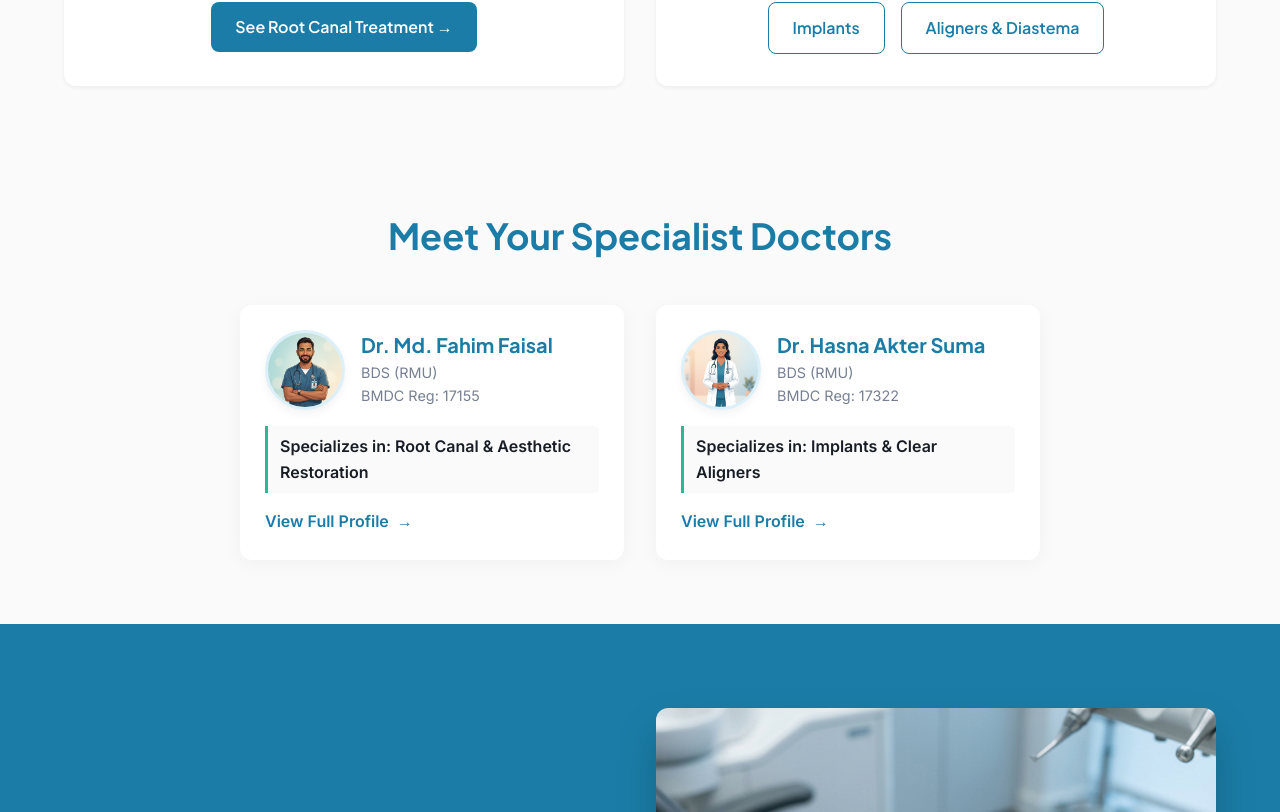
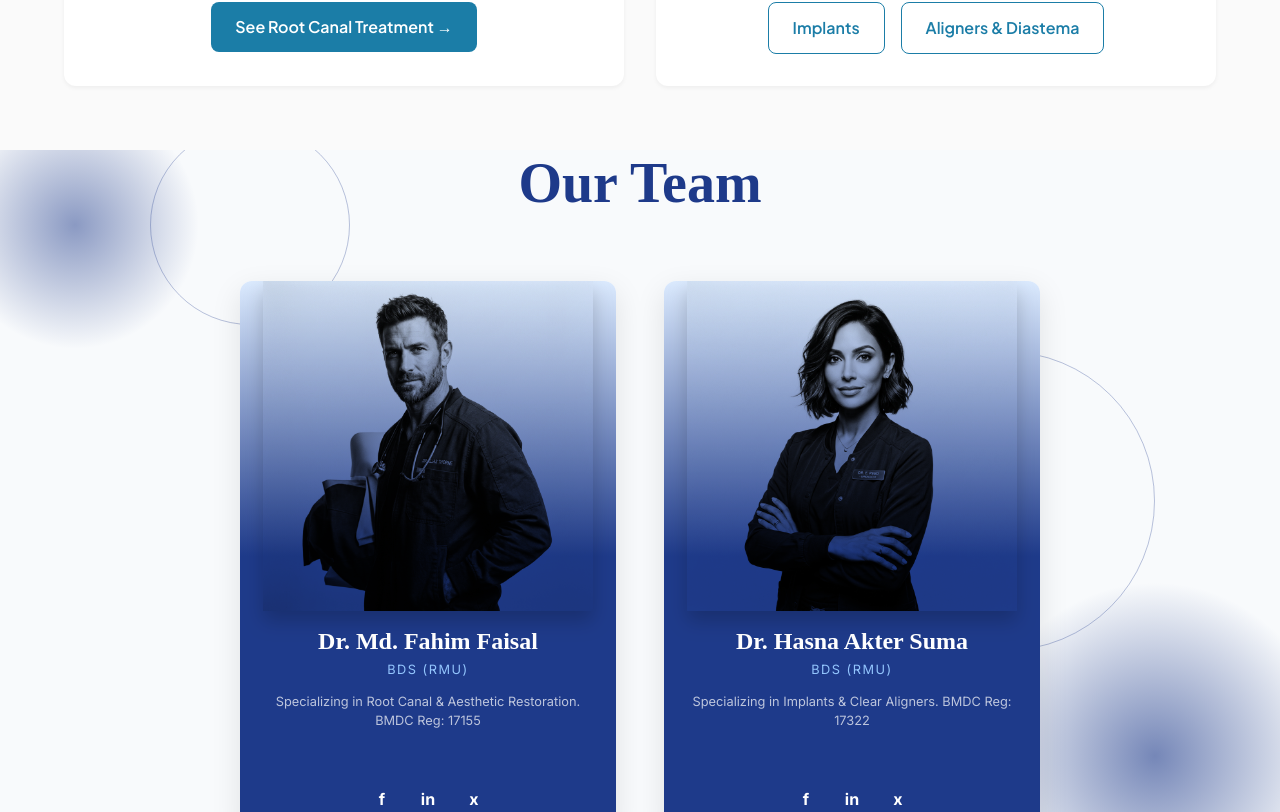
Before and after one commit to farad-alam/DentalArena, a Next.js app: page / in a window 1280 px wide. Shown: the part 1819-2631 px from the top of the page. Built offline with nearby package versions, Linux system fonts and the light colour scheme.

Commit message:
feat: redesign doctors section with abstract blue background and gradient cards

```diff
--- a/src/app/page.module.css
+++ b/src/app/page.module.css
@@ -456,6 +456,73 @@
   font-size: 1.1rem;
 }
 
+.teamSection {
+  position: relative;
+  background-color: #f8fafc;
+  padding: var(--spacing-20) 0;
+  overflow: hidden;
+}
+
+.teamBackground {
+  position: absolute;
+  top: 0;
+  left: 0;
+  width: 100%;
+  height: 100%;
+  z-index: 1;
+}
+
+.bgCircleTopLeft {
+  position: absolute;
+  top: -50px;
+  left: -50px;
+  width: 250px;
+  height: 250px;
+  border-radius: 50%;
+  background: radial-gradient(circle, rgba(30, 58, 138, 0.5) 0%, rgba(30, 58, 138, 0) 70%);
+}
+
+.bgCircleTopLeft::before {
+  content: '';
+  position: absolute;
+  top: 10%;
+  left: 80%;
+  width: 200px;
+  height: 200px;
+  border-radius: 50%;
+  border: 1px solid rgba(30, 58, 138, 0.3);
+}
+
+.bgCircleBottomRight {
+  position: absolute;
+  bottom: -100px;
+  right: -50px;
+  width: 350px;
+  height: 350px;
+  border-radius: 50%;
+  background: radial-gradient(circle, rgba(30, 58, 138, 0.6) 0%, rgba(30, 58, 138, 0) 70%);
+}
+
+.bgCircleBottomRight::after {
+  content: '';
+  position: absolute;
+  bottom: 80%;
+  right: 50%;
+  width: 300px;
+  height: 300px;
+  border-radius: 50%;
+  border: 1px solid rgba(30, 58, 138, 0.3);
+}
+
+.teamTitle {
+  font-family: 'Times New Roman', Times, serif;
+  font-size: 3.5rem;
+  color: #1e3a8a;
+  text-align: center;
+  margin-bottom: var(--spacing-16);
+  font-weight: 700;
+}
+
 .doctorsGrid {
   display: grid;
   grid-template-columns: 1fr;
@@ -467,6 +534,7 @@
 @media (min-width: 768px) {
   .doctorsGrid {
     grid-template-columns: 1fr 1fr;
+    gap: var(--spacing-12);
   }
 }
 
--- a/src/app/page.tsx
+++ b/src/app/page.tsx
@@ -126,23 +126,27 @@ export default function Home() {
       </section>
 
       {/* 5. Meet Your Doctors */}
-      <section className={styles.section}>
-        <div className="container">
-          <h2 className={styles.sectionTitle}>Meet Your Specialist Doctors</h2>
+      <section className={styles.teamSection}>
+        <div className={styles.teamBackground}>
+           <div className={styles.bgCircleTopLeft}></div>
+           <div className={styles.bgCircleBottomRight}></div>
+        </div>
+        <div className="container" style={{ position: 'relative', zIndex: 2 }}>
+          <h2 className={styles.teamTitle}>Our Team</h2>
           <div className={styles.doctorsGrid}>
             <DoctorCard
               name="Dr. Md. Fahim Faisal"
               credentials="BDS (RMU)"
               bmdc="17155"
               specialization="Root Canal & Aesthetic Restoration"
-              imageUrl="/images/doctor_male.png"
+              imageUrl="/images/doctor_male_bw.png"
             />
             <DoctorCard
               name="Dr. Hasna Akter Suma"
               credentials="BDS (RMU)"
               bmdc="17322"
               specialization="Implants & Clear Aligners"
-              imageUrl="/images/doctor_female.png"
+              imageUrl="/images/doctor_female_bw.png"
             />
           </div>
         </div>
--- a/src/components/sections/DoctorCard.module.css
+++ b/src/components/sections/DoctorCard.module.css
@@ -1,92 +1,102 @@
 .card {
-  background-color: var(--color-white);
-  border-radius: var(--radius-lg);
-  box-shadow: 0 4px 20px rgba(0, 0, 0, 0.04);
-  padding: var(--spacing-6);
+  background: linear-gradient(to bottom, #dbeafe 0%, #1e3a8a 50%, #1e3a8a 100%);
+  border-radius: 12px;
+  overflow: hidden;
   display: flex;
   flex-direction: column;
-  gap: var(--spacing-4);
-  transition: transform 0.3s ease, box-shadow 0.3s ease, border-color 0.3s ease;
-  height: 100%;
-  border: 1px solid transparent;
+  transition: transform 0.3s ease, box-shadow 0.3s ease;
+  box-shadow: 0 10px 30px rgba(0,0,0,0.1);
+  text-align: center;
+  position: relative;
+  height: 550px;
 }
 
 .card:hover {
-  transform: translateY(-4px);
-  box-shadow: 0 12px 30px rgba(0, 0, 0, 0.08);
-  border-color: var(--color-primary-light);
+  transform: translateY(-10px);
+  box-shadow: 0 15px 40px rgba(30, 58, 138, 0.3);
 }
 
-.header {
+.imageSection {
+  height: 60%;
+  width: 100%;
+  position: relative;
   display: flex;
-  align-items: center;
-  gap: var(--spacing-4);
+  align-items: flex-end;
+  justify-content: center;
 }
 
-.avatar {
-  width: 90px;
-  height: 90px;
-  border-radius: 50%;
-  background-color: var(--color-surface);
+.image {
+  width: 90%;
+  height: 100%;
+  object-fit: contain;
+  object-position: bottom;
+  filter: drop-shadow(0px 10px 10px rgba(0,0,0,0.2));
+  mix-blend-mode: multiply; /* Blends white background into gradient */
+}
+
+.placeholderImage {
+  font-size: 5rem;
+  margin-bottom: 2rem;
+}
+
+.infoSection {
+  height: 40%;
+  background-color: #1e3a8a; /* Deep blue */
+  color: white;
+  padding: var(--spacing-4) var(--spacing-6);
+  display: flex;
+  flex-direction: column;
+  align-items: center;
+  justify-content: flex-start;
+}
+
+.name {
+  font-family: 'Times New Roman', Times, serif;
+  font-size: 1.5rem;
+  font-weight: 700;
+  margin-bottom: var(--spacing-1);
+}
+
+.designation {
+  font-size: 0.8rem;
+  text-transform: uppercase;
+  letter-spacing: 1.5px;
+  color: #93c5fd; /* Light blue */
+  margin-bottom: var(--spacing-3);
+}
+
+.description {
+  font-size: 0.8rem;
+  line-height: 1.5;
+  color: rgba(255,255,255,0.7);
+  margin-bottom: var(--spacing-4);
+  display: -webkit-box;
+  -webkit-line-clamp: 3;
+  -webkit-box-orient: vertical;
+  overflow: hidden;
+}
+
+.socials {
+  display: flex;
+  gap: var(--spacing-4);
+  margin-top: auto;
+}
+
+.socials span {
+  width: 30px;
+  height: 30px;
   display: flex;
   align-items: center;
   justify-content: center;
-  overflow: hidden;
-  flex-shrink: 0;
-  border: 3px solid var(--color-primary-light);
-  box-shadow: 0 4px 10px rgba(0, 0, 0, 0.05);
+  border-radius: 50%;
+  background-color: transparent;
+  font-size: 1rem;
+  color: white;
+  cursor: pointer;
+  transition: color 0.2s;
+  font-weight: bold;
 }
 
-.avatar img {
-  width: 100%;
-  height: 100%;
-  object-fit: cover;
+.socials span:hover {
+  color: #93c5fd;
 }
-
-.header {
-  display: flex;
-  align-items: center;
-  gap: var(--spacing-4);
-}
-
-.avatar {
-  width: 80px;
-  height: 80px;
-  border-radius: 50%;
-  background-color: var(--color-primary-light);
-  display: flex;
-  align-items: center;
-  justify-content: center;
-  font-size: 2rem;
-  color: var(--color-primary);
-  flex-shrink: 0;
-}
-
-.info h3 {
-  font-size: 1.25rem;
-  color: var(--color-primary);
-  margin-bottom: var(--spacing-1);
-}
-
-.credentials {
-  font-size: 0.9rem;
-  color: var(--color-text-muted);
-  margin-bottom: 0;
-}
-
-.specialization {
-  font-weight: 600;
-  color: var(--color-text-primary);
-  padding: var(--spacing-2) var(--spacing-3);
-  background-color: var(--color-surface);
-  border-left: 3px solid var(--color-accent);
-  border-radius: 0 var(--radius-sm) var(--radius-sm) 0;
-}
-
-.link {
-  margin-top: auto;
-  font-weight: 600;
-  display: flex;
-  align-items: center;
-  gap: var(--spacing-2);
-}
--- a/src/components/sections/DoctorCard.tsx
+++ b/src/components/sections/DoctorCard.tsx
@@ -1,4 +1,3 @@
-import Link from 'next/link';
 import styles from './DoctorCard.module.css';
 
 interface DoctorCardProps {
@@ -20,28 +19,25 @@ export default function DoctorCard({
 }: DoctorCardProps) {
   return (
     <div className={styles.card}>
-      <div className={styles.header}>
-        <div className={styles.avatar}>
-          {imageUrl ? (
-            <img src={imageUrl} alt={name} />
-          ) : (
-            <span style={{ fontSize: '2rem' }}>👨‍⚕️</span>
-          )}
-        </div>
-        <div className={styles.info}>
-          <h3>{name}</h3>
-          <p className={styles.credentials}>{credentials}</p>
-          <p className={styles.credentials}>BMDC Reg: {bmdc}</p>
+      <div className={styles.imageSection}>
+        {imageUrl ? (
+          <img src={imageUrl} alt={name} className={styles.image} />
+        ) : (
+          <div className={styles.placeholderImage}>👨‍⚕️</div>
+        )}
+      </div>
+      <div className={styles.infoSection}>
+        <h3 className={styles.name}>{name}</h3>
+        <p className={styles.designation}>{credentials}</p>
+        <p className={styles.description}>
+          Specializing in {specialization}. BMDC Reg: {bmdc}
+        </p>
+        <div className={styles.socials}>
+           <span>f</span>
+           <span>in</span>
+           <span>x</span>
         </div>
       </div>
-
-      <div className={styles.specialization}>
-        Specializes in: {specialization}
-      </div>
-
-      <Link href={linkHref} className={styles.link}>
-        View Full Profile <span>→</span>
-      </Link>
     </div>
   );
 }
```
Also changed, not shown: public/images/doctor_female_bw.png (added), public/images/doctor_male_bw.png (added).
